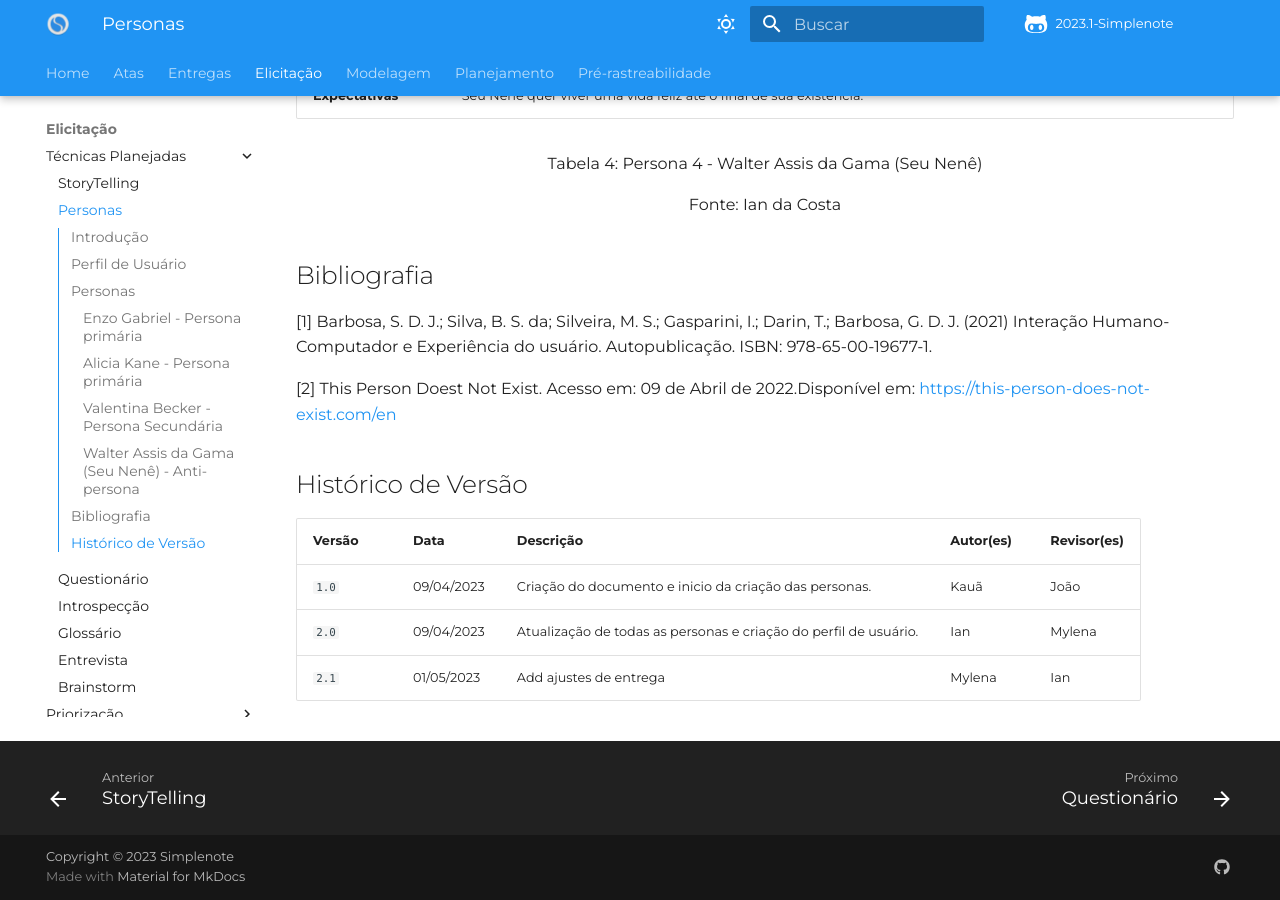
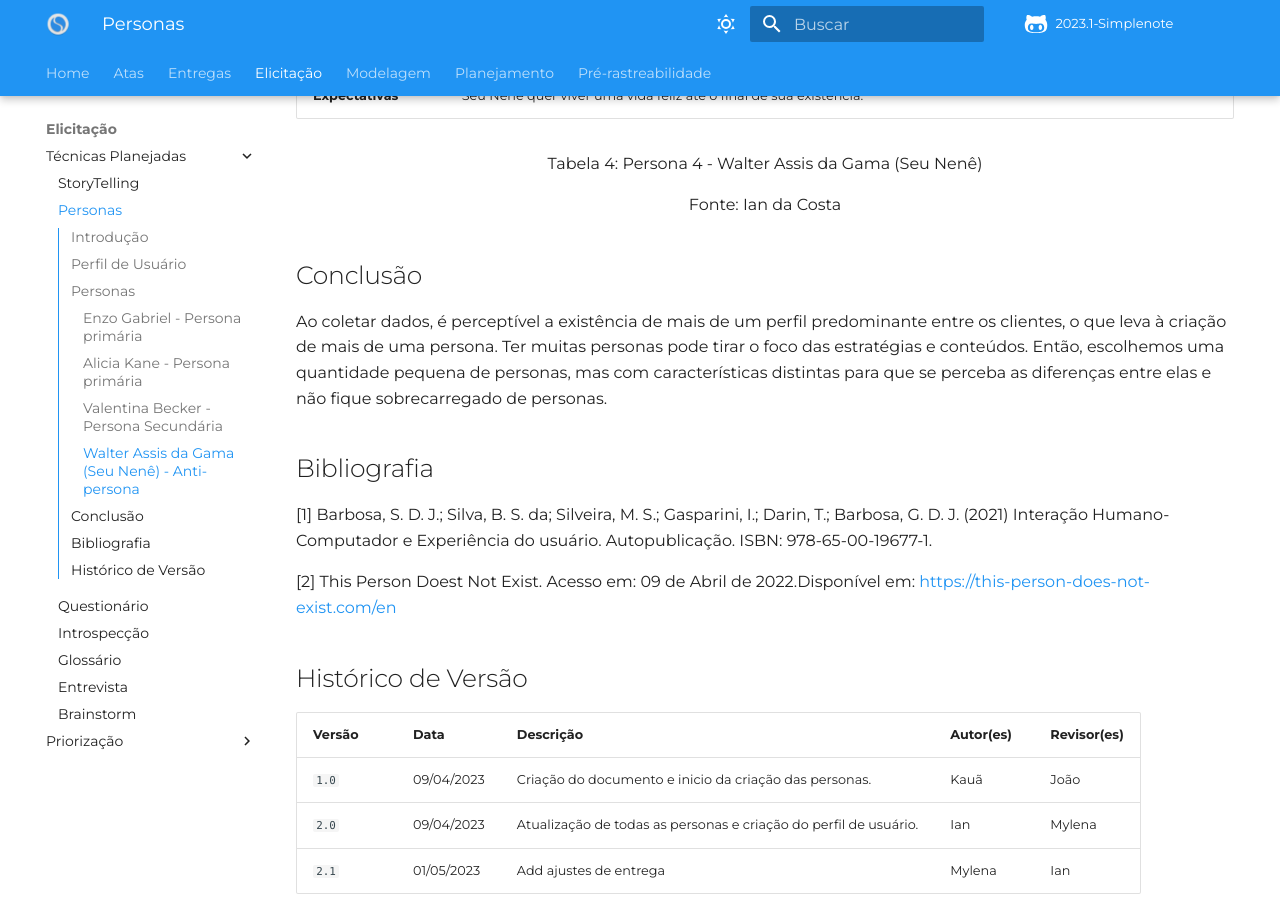
Before and after one commit to Requisitos-de-Software/2023.1-Simplenote, an MkDocs documentation site: the page built from docs/elicitacao/personas.md, in a window 1280 px wide and 900 px high, scrolled down 6826 px. Built offline with MkDocs 1.6.1 and Material for MkDocs 9.7.7, drawn with Linux system fonts in a browser that asks for light colours; some web fonts are replaced; comment, search, counter and statistics services are not loaded.

Commit message:
#49 adicionando o pq da qtd de personas

```diff
--- a/docs/elicitacao/personas.md
+++ b/docs/elicitacao/personas.md
@@ -184,6 +184,10 @@ Os usuários do Simplenote têm entre 17 e 40 anos e são estudantes do ensino m
 <p>Fonte: Ian da Costa</p>
 </div>
 
+## Conclusão
+
+Ao coletar dados, é perceptível a existência de mais de um perfil predominante entre os clientes, o que leva à criação de mais de uma persona. Ter muitas personas pode tirar o foco das estratégias e conteúdos. Então, escolhemos uma quantidade pequena de personas, mas com características distintas para que se perceba as diferenças entre elas e não fique sobrecarregado de personas.
+
 ## Bibliografia
 
 [1] Barbosa, S. D. J.; Silva, B. S. da; Silveira, M. S.; Gasparini, I.; Darin, T.; Barbosa, G. D. J. (2021) Interação Humano-Computador e Experiência do usuário. Autopublicação. ISBN: 978-65-00-19677-1.
```
